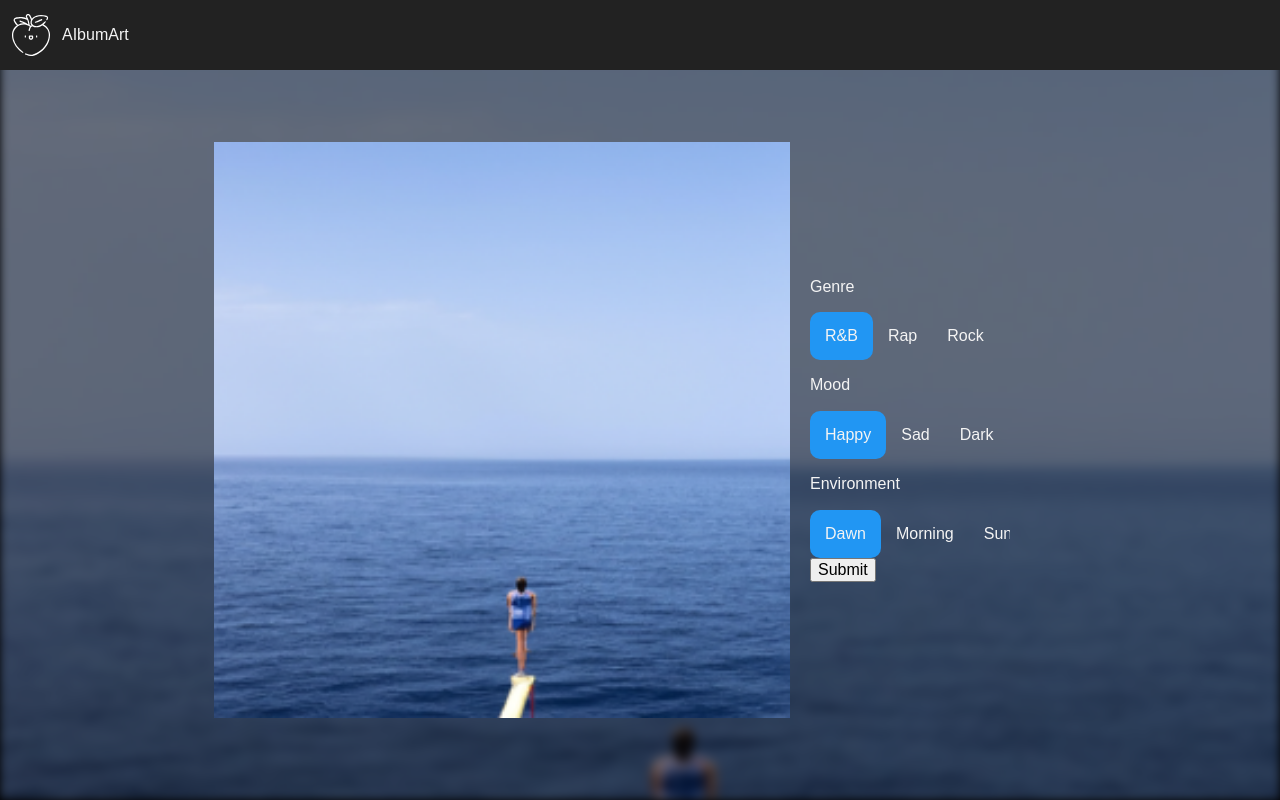
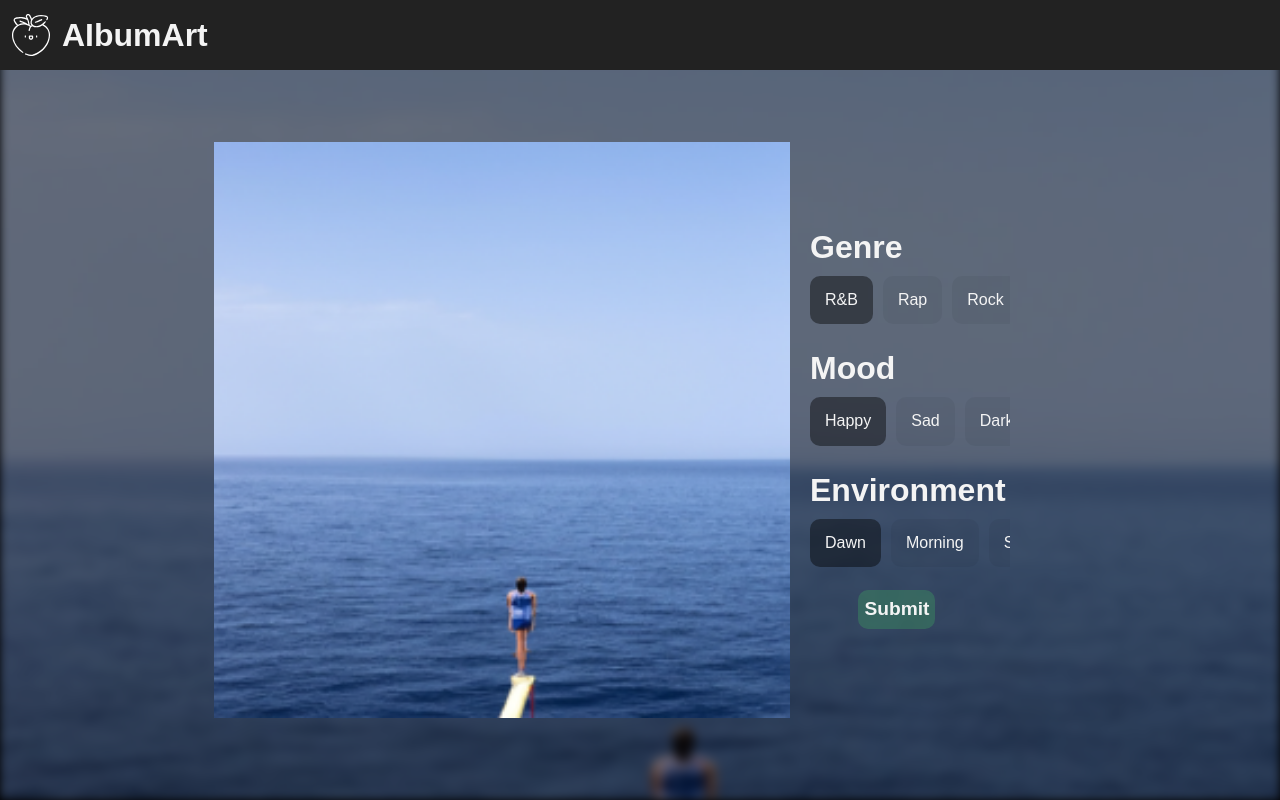
Before and after one commit to louisuy/AIbumArt, a website: page public/index.html in a window 1280 px wide. Drawn offline with Linux system fonts and the light colour scheme; a web font is replaced by a local one.

Commit message:
✍️ Comments added.
Comments are added for the final submission, and CORS has been excluded as it is not necessary.

```diff
--- a/public/css/style.css
+++ b/public/css/style.css
@@ -1,7 +1,8 @@
 @import "normalize.css";
+@import url('https://fonts.googleapis.com/css2?family=Pragati+Narrow&display=swap');
 
 body {
-    font-family: sans-serif;
+    font-family: 'Pragati Narrow', sans-serif;
     color: #f4f4f4;
     background: #000;
     height: 100%;
@@ -69,17 +70,22 @@ body {
     /* background-color: aqua; */
 }
 
+.optionlist h1{
+    margin-bottom: 10px;
+}
+
 /* Hide the radio buttons */
 input[type="radio"] {
     display: none;
+
 }
 
 /* Style the label as a toggle */
 input[type="radio"] + label {
     display: block;
-    /* background-color: #ddd; */
-    border: 4px;
-    border-color: white;
+    background-color: rgba(0, 0, 0, 0.048);
+    margin-right: 10px;
+    margin-bottom: 5px;
     padding: 15px;
     width: 50%;
     border-radius:10px;
@@ -88,13 +94,14 @@ input[type="radio"] + label {
 
 /* Style the selected label */
 input[type="radio"]:checked + label {
-    background-color: #2196f3;
+    background-color: rgba(0, 0, 0, 0.425);
+    border: 4px;
+    border-color: white;
 }
 
 #radio-list {
     max-width: 200px;
     display: flex;
-    /* flex-wrap: wrap; */
     overflow-x: scroll;
     position: relative;
 }
@@ -104,8 +111,42 @@ input[type="radio"]:checked + label {
     background-color: transparent;
   }
 
-  #radio-list::-webkit-scrollbar-thumb {
-    border: 1px solid #2196f3;
+#radio-list::-webkit-scrollbar-thumb {
     border-radius: 10px;
-    background-color: #2196f3;
-  }
+    background-color: #ffffff11;
+}
+
+.submit{
+    width: 60%;
+    /* background-color: bisque; */
+    display: flex;
+    justify-content: center;
+    margin: 10px;
+}
+
+.btn{
+    height: 2em;
+    border: none;
+    border-radius: 10px;
+    font-size: larger;
+    font-weight: 700;
+    margin: 0.5rem;
+    width: 50%;
+}
+
+#submitbutton{
+    background-color: rgba(66, 196, 99, 0.26);
+    transition: background-color 0.5s;
+    color: #f4f4f4;
+}
+#submitbutton:hover{
+    background-color: rgb(66, 196, 99);
+}
+
+#downloadbutton{
+    background-color: #ffffff65;
+    transition: background-color 0.5s;
+}
+#downloadbutton:hover{
+    background-color: #ffffff;
+}
--- a/public/index.html
+++ b/public/index.html
@@ -5,13 +5,15 @@
   <meta http-equiv="X-UA-Compatible" content="IE=edge" />
   <meta name="viewport" content="width=device-width, initial-scale=1.0" />
   <link rel="stylesheet" href="css/style.css" />
+  <link rel="stylesheet" href="https://cdnjs.cloudflare.com/ajax/libs/font-awesome/4.7.0/css/font-awesome.min.css">
   <!-- <link rel="stylesheet" href="css/spinner.css" /> -->
   <script src="js/main.js" defer></script>
-  <title>AiMage</title>
+  <title>AIbumArt</title>
 </head>
 <body>
   <nav class="navbar">
-      <img src="assets/peach.svg" alt="AIbumArt" class="svg-logo"> AIbumArt
+      <img src="assets/peach.svg" alt="AIbumArt" class="svg-logo">
+      <h1>AIbumArt</h1>
   </nav>
 
   <div id="bg-image"></div>
@@ -24,8 +26,8 @@
       <section class="form">
           <form>
 
-              <div>
-                  <p>Genre</p>
+              <div class="optionlist">
+                  <h1>Genre</h1>
                   <div id="radio-list">
                       <input type="radio" id="genre1" name="genre" value="R&B" checked>
                       <label for="genre1">R&B</label><br>
@@ -46,8 +48,8 @@
                   </div>
               </div>
 
-              <div>
-                  <p>Mood</p>
+              <div class="optionlist">
+                  <h1>Mood</h1>
                   <div id="radio-list">
                       <input type="radio" id="mood1" name="mood" value="Happy" checked>
                       <label for="mood1">Happy</label><br>
@@ -60,9 +62,9 @@
                   </div>
               </div>
 
-              <div>
-                  <p>Environment</p>
-                  <div id="radio-list">
+              <div class="optionlist">
+                  <h1>Environment</h1> <!-- Option name -->
+                  <div id="radio-list"> <!-- Using a radio input, disguised as cards in styling -->
                       <input type="radio" id="time1" name="time" value="Dawn" checked>
                       <label for="time1">Dawn</label><br>
                       <input type="radio" id="time2" name="time" value="Morning">
@@ -75,9 +77,14 @@
               </div>
           </form>
 
-          <button onclick="onImageSubmit()">Submit</button>
+          <div class="submit">
+            <!-- This button calls a function in an external JS file. -->
+            <!-- It will feed the info from the form, and replace the image in the HTML and CSS. -->
+            <button onclick="onImageSubmit()" class="btn" id="submitbutton">Submit</button>
+            <!-- <button class="btn" id="downloadbutton"><i class="fa fa-download"></i></button> -->
+          </div>
 
-          <p id="results"></p>
+          <!-- <p id="results"></p> -->
           <p class="msg"></p>
       </section>
   </div>
--- a/public/js/main.js
+++ b/public/js/main.js
@@ -1,23 +1,23 @@
 function onImageSubmit(e) {
-    // e.preventDefault();
+    e.preventDefault(); //Prevent the browser executing the default action
 
+    // This message section remains invisible until an API error message is returned.
     document.querySelector('.msg').textContent = '';
-    // document.querySelector('#image').src = '';
 
+    // Acquire user input values from the form.
     var genre = document.querySelector('input[name="genre"]:checked').value;
     var mood = document.querySelector('input[name="mood"]:checked').value;
     var time = document.querySelector('input[name="time"]:checked').value;
 
+    // Prompt was initially meant to be generated by GPT but here is a template I came up with for the time being.
     const prompt = "generate a DALL-E2 prompt for a " + genre + " " + mood + " " + time + " album, cinematic still, shot on film";
-    const size = 'medium';
+    const size = 'medium'; // Hardcoded to be medium for cost effectiveness.
 
-    if (prompt === '') {
+    if (prompt === '') { // Error handling for empty prompts, so that no API requests are made. Deprecated due to the usage of a form with options as opposed to text input.
       alert('Please add some text');
-      document.querySelector('#image').src = '../assets/albumart.png';
       return;
     }
 
-    document.getElementById("results").innerHTML = "generate a DALL-E2 prompt for a " + genre + " " + mood + " " + time + " album, cinematic still, shot on film";
     generateImageRequest(prompt, size);
 }
 
@@ -35,7 +35,6 @@ async function generateImageRequest(prompt, size) {
     });
 
     if (!response.ok) {
-      removeSpinner();
       throw new Error('The image could not be generated.');
     }
 
```
Also changed, not shown: controllers/openaiController.js (+8 -8 lines), index.js (+1 -11 lines), 1 other file.
